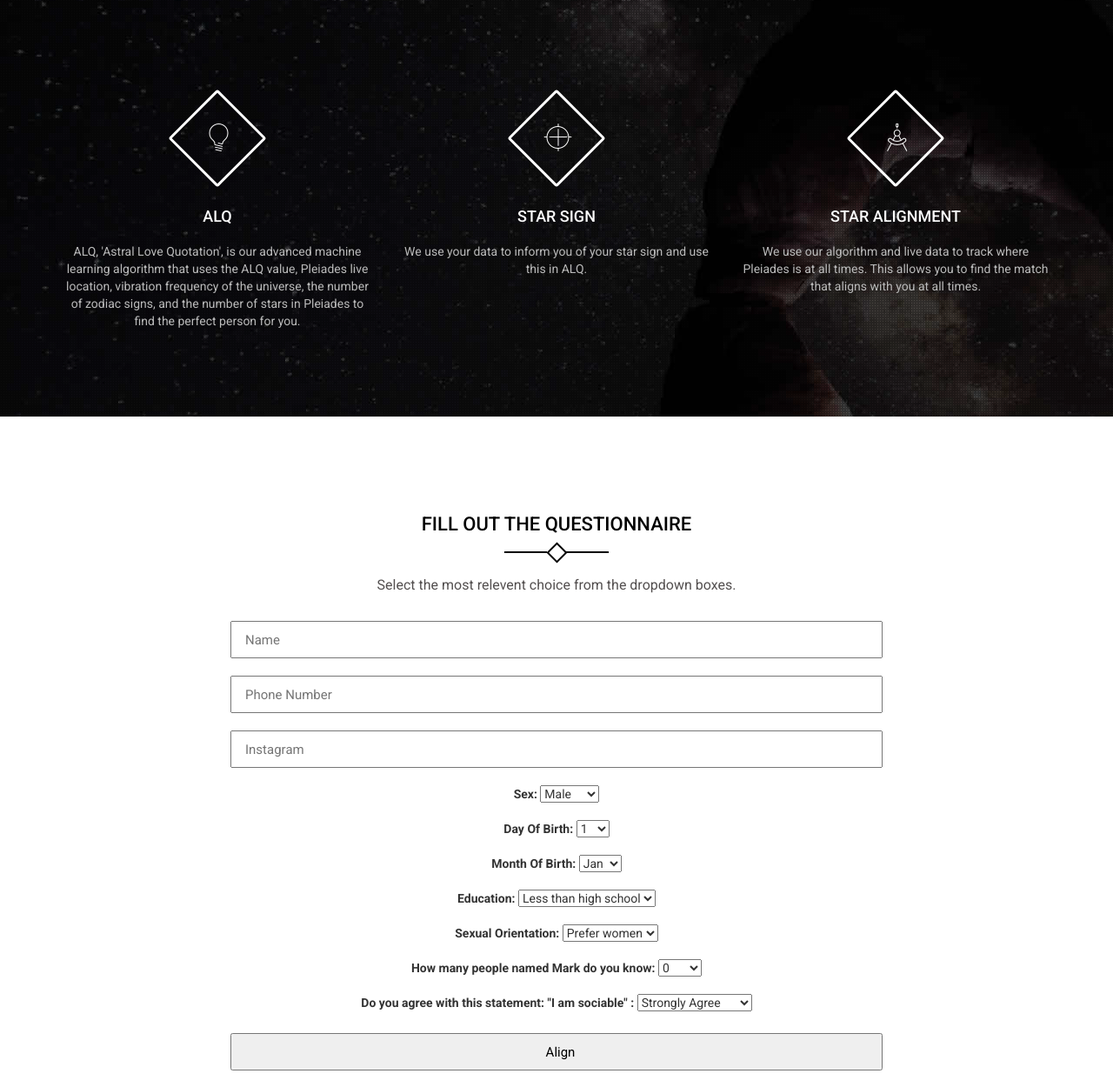
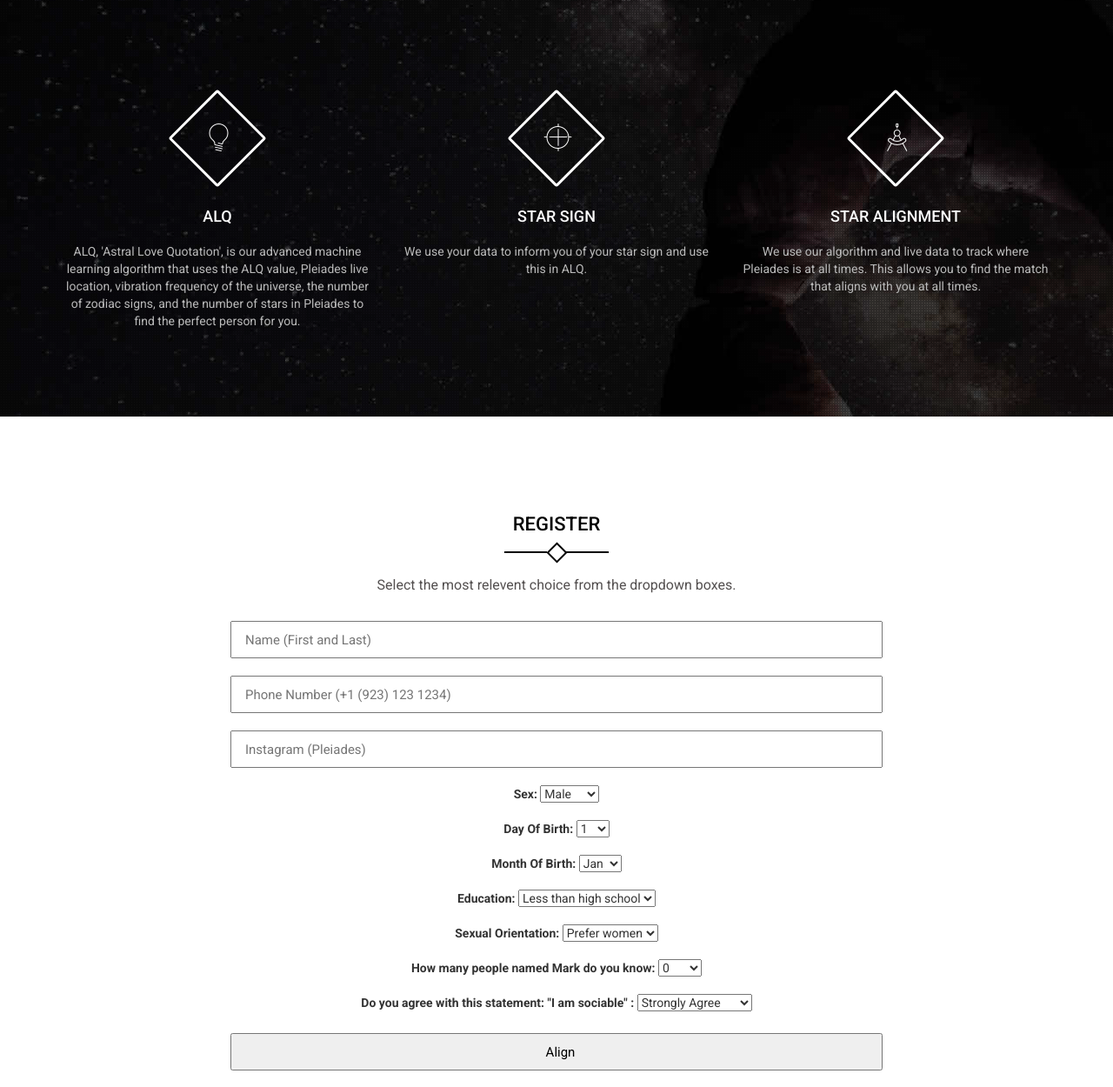
Before and after one commit to ColeH02/Pleiades, a Flask app: page / in a window 1280 px wide. Shown: the part 1141-2391 px from the top of the page at 87% size. Run offline with Flask 2, Linux system fonts and the light colour scheme; parts of the project's set-up code (start-up, migrations or seed data) failed here and were passed over; some libraries are stand-ins or nearby versions.

Commit message:
fixed home

```diff
--- a/main/app.py
+++ b/main/app.py
@@ -51,8 +51,6 @@ def login():
 
         ALQ = run_through_model(ALQ_dict)
 
-        USERS_Info = {}
-
         return redirect(url_for('success', zodiac = zodiac))
     else:
         return render_template('login.html')
--- a/main/templates/index.html
+++ b/main/templates/index.html
@@ -114,7 +114,7 @@
             <div class="container">
                 <div class="row">
                     <div class="col-lg-12 col-md-12">
-                        <h4>Fill out the Questionnaire</h4>
+                        <h4>Register</h4>
                         <div class="line-separate line-white text-center"><span></span></div>
                         <p>Select the most relevent choice from the dropdown boxes.</p>
                     </div> <!-- end Our Location -->
@@ -126,19 +126,19 @@
                 <form action = "http://localhost:5000/login" name="questionnaireForm" method="POST" >
                     <div class="row">
                         <div class="col-lg-8 col-md-8 col-lg-offset-2 col-md-offset-2">
-                            <input class="" type="text" name="contact_name" id="contact_name" placeholder="Name" />
+                            <input class="" type="text" name="contact_name" id="contact_name" placeholder="Name (First and Last)" />
                         </div> <!-- end Name -->
                     </div>
 
                     <div class="row">
                         <div class="col-lg-8 col-md-8 col-lg-offset-2 col-md-offset-2">
-                            <input class="" type="text" name="phone_number" id="phone_number" placeholder="Phone Number" />
+                            <input class="" type="text" name="phone_number" id="phone_number" placeholder="Phone Number (+1 (923) 123 1234)" />
                         </div> <!-- end phone -->
                     </div>
 
                     <div class="row">
                         <div class="col-lg-8 col-md-8 col-lg-offset-2 col-md-offset-2">
-                            <input class="" type="text" name="instagram" id="instagram" placeholder="Instagram" />
+                            <input class="" type="text" name="instagram" id="instagram" placeholder="Instagram (Pleiades)" />
                         </div> <!-- end insta -->
                     </div>
 
```
